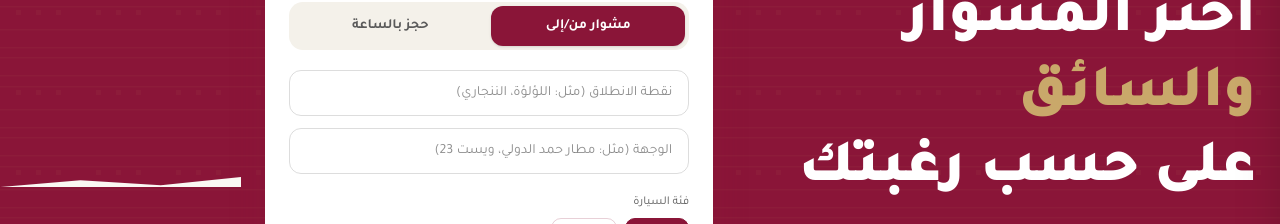
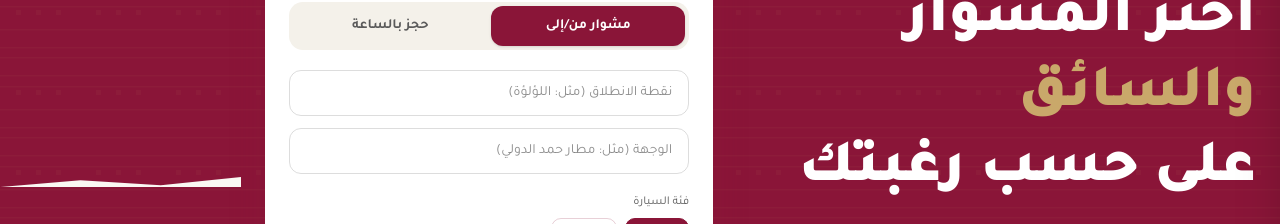
Before and after one commit to RakanQatar/Rakan, a React (Vite) app: page /#/ in a window 1280 px wide. Shown: the part 290-514 px from the top of the page. Built offline with nearby package versions, Linux system fonts and the light colour scheme; no server answers.

Commit message:
fix: Phase 7b — TypeScript cleanup (vite-env.d.ts, Button, Calculator, ContactPage)

```diff
--- a/src/components/calculator/PriceCalculator.tsx
+++ b/src/components/calculator/PriceCalculator.tsx
@@ -11,21 +11,18 @@ import {
 import { useDistanceCalc } from '../../hooks/useDistanceCalc';
 
 export function PriceCalculator() {
-  const [bookingType, setBookingType]         = useState<BookingType>('trip');
-  const [vehicleClass, setVehicleClass]       = useState<VehicleClass>('standard');
-  const [driverPref, setDriverPref]           = useState<DriverPreference>('any');
-  const [origin, setOrigin]                   = useState('');
-  const [destination, setDestination]         = useState('');
-  const [hours, setHours]                     = useState(1);
-  const [manualKm, setManualKm]               = useState<string>('');
-  const [result, setResult]                   = useState<number | null>(null);
-  const [calculated, setCalculated]           = useState(false);
+  const [bookingType, setBookingType]   = useState<BookingType>('trip');
+  const [vehicleClass, setVehicleClass] = useState<VehicleClass>('standard');
+  const [driverPref, setDriverPref]     = useState<DriverPreference>('any');
+  const [origin, setOrigin]             = useState('');
+  const [destination, setDestination]   = useState('');
+  const [hours, setHours]               = useState(1);
+  const [manualKm, setManualKm]         = useState('');
+  const [result, setResult]             = useState<number | null>(null);
+  const [calculated, setCalculated]     = useState(false);
 
   const { distanceKm, loading, error, calculate, reset } = useDistanceCalc();
-
-  const hasApiKey = !!(
-    (import.meta as Record<string, unknown> & { env: Record<string,string> }).env?.VITE_GOOGLE_MAPS_KEY
-  );
+  const hasApiKey = !!import.meta.env.VITE_GOOGLE_MAPS_KEY;
 
   async function handleCalculate() {
     setCalculated(false);
@@ -37,14 +34,9 @@ export function PriceCalculator() {
       return;
     }
 
-    if (hasApiKey) {
-      await calculate(origin, destination);
-    }
+    if (hasApiKey) await calculate(origin, destination);
 
-    const km = hasApiKey
-      ? (distanceKm ?? parseFloat(manualKm))
-      : parseFloat(manualKm);
-
+    const km = hasApiKey ? (distanceKm ?? parseFloat(manualKm)) : parseFloat(manualKm);
     if (!km || isNaN(km) || km <= 0) return;
 
     setResult(calcTripPrice(km, vehicleClass));
@@ -60,56 +52,47 @@ export function PriceCalculator() {
     reset();
   }
 
-  const tab = 'flex-1 py-2.5 text-sm font-bold rounded-[12px] transition-all duration-200';
-  const activeTab = 'bg-[#8A1538] text-white shadow-sm';
-  const inactiveTab = 'text-[#5A5A5A] hover:text-[#1C1C1C]';
-
-  const chip = 'px-4 py-2 rounded-[10px] text-sm font-medium border transition-all duration-150 cursor-pointer';
-  const activeChip = 'bg-[#8A1538] border-[#8A1538] text-white';
+  const tab          = 'flex-1 py-2.5 text-sm font-bold rounded-[12px] transition-all duration-200';
+  const activeTab    = 'bg-[#8A1538] text-white shadow-sm';
+  const inactiveTab  = 'text-[#5A5A5A] hover:text-[#1C1C1C]';
+  const chip         = 'px-4 py-2 rounded-[10px] text-sm font-medium border transition-all duration-150 cursor-pointer';
+  const activeChip   = 'bg-[#8A1538] border-[#8A1538] text-white';
   const inactiveChip = 'border-[rgba(138,21,56,0.2)] text-[#5A5A5A] hover:border-[#8A1538] hover:text-[#8A1538]';
 
   return (
     <div className="bg-white rounded-[24px] shadow-[0_8px_40px_rgba(138,21,56,0.12)] p-6 w-full max-w-md">
       <h3 className="text-lg font-black text-[#1C1C1C] mb-5">احسب سعر رحلتك</h3>
 
-      {/* Booking type tabs */}
+      {/* Booking type */}
       <div className="flex gap-1 bg-[#F4F1EA] p-1 rounded-[14px] mb-5">
-        <button onClick={() => setBookingType('trip')}   className={clsx(tab, bookingType === 'trip'   ? activeTab : inactiveTab)}>مشوار من/إلى</button>
-        <button onClick={() => setBookingType('hourly')} className={clsx(tab, bookingType === 'hourly' ? activeTab : inactiveTab)}>حجز بالساعة</button>
+        {(['trip', 'hourly'] as const).map(t => (
+          <button key={t} onClick={() => setBookingType(t)}
+            className={clsx(tab, bookingType === t ? activeTab : inactiveTab)}>
+            {t === 'trip' ? 'مشوار من/إلى' : 'حجز بالساعة'}
+          </button>
+        ))}
       </div>
 
       {bookingType === 'trip' ? (
         <div className="space-y-3 mb-5">
           {hasApiKey ? (
             <>
-              <input
-                type="text"
-                placeholder="نقطة الانطلاق (مثل: اللؤلؤة، الننجاري)"
-                value={origin}
-                onChange={e => setOrigin(e.target.value)}
-                className="w-full border border-[rgba(28,28,28,0.15)] rounded-[12px] px-4 py-3 text-sm focus:outline-none focus:border-[#8A1538] transition-colors"
-              />
-              <input
-                type="text"
-                placeholder="الوجهة (مثل: مطار حمد الدولي، ويست 23)"
-                value={destination}
-                onChange={e => setDestination(e.target.value)}
-                className="w-full border border-[rgba(28,28,28,0.15)] rounded-[12px] px-4 py-3 text-sm focus:outline-none focus:border-[#8A1538] transition-colors"
-              />
+              <input type="text" placeholder="نقطة الانطلاق (مثل: اللؤلؤة)"
+                value={origin} onChange={e => setOrigin(e.target.value)}
+                className="w-full border border-[rgba(28,28,28,0.15)] rounded-[12px] px-4 py-3 text-sm focus:outline-none focus:border-[#8A1538] transition-colors" />
+              <input type="text" placeholder="الوجهة (مثل: مطار حمد الدولي)"
+                value={destination} onChange={e => setDestination(e.target.value)}
+                className="w-full border border-[rgba(28,28,28,0.15)] rounded-[12px] px-4 py-3 text-sm focus:outline-none focus:border-[#8A1538] transition-colors" />
             </>
           ) : (
             <div>
               <label className="block text-xs text-[#5A5A5A] mb-1.5">المسافة بالكيلومتر</label>
-              <input
-                type="number"
-                placeholder="مثل: 12"
-                min="1"
-                max="200"
-                value={manualKm}
-                onChange={e => setManualKm(e.target.value)}
-                className="w-full border border-[rgba(28,28,28,0.15)] rounded-[12px] px-4 py-3 text-sm focus:outline-none focus:border-[#8A1538] transition-colors"
-              />
-              <p className="text-[11px] text-[#5A5A5A] mt-1.5">ℹ️ أدخل المسافة يدوياً. لتفعيل الحساب التلقائي أضف VITE_GOOGLE_MAPS_KEY.</p>
+              <input type="number" placeholder="مثل: 12" min="1" max="200"
+                value={manualKm} onChange={e => setManualKm(e.target.value)}
+                className="w-full border border-[rgba(28,28,28,0.15)] rounded-[12px] px-4 py-3 text-sm focus:outline-none focus:border-[#8A1538] transition-colors" />
+              <p className="text-[11px] text-[#5A5A5A] mt-1.5">
+                ℹ️ أدخل المسافة يدوياً. لتفعيل الحساب التلقائي أضف VITE_GOOGLE_MAPS_KEY.
+              </p>
             </div>
           )}
           {error && <p className="text-xs text-red-600">{error}</p>}
@@ -118,9 +101,11 @@ export function PriceCalculator() {
         <div className="mb-5">
           <label className="block text-xs text-[#5A5A5A] mb-1.5">عدد الساعات</label>
           <div className="flex items-center gap-3">
-            <button onClick={() => setHours(h => Math.max(1, h - 1))} className="w-9 h-9 rounded-full border border-[rgba(138,21,56,0.3)] text-[#8A1538] font-bold hover:bg-[#8A1538]/8 transition-colors">−</button>
+            <button onClick={() => setHours(h => Math.max(1, h - 1))}
+              className="w-9 h-9 rounded-full border border-[rgba(138,21,56,0.3)] text-[#8A1538] font-bold hover:bg-[#8A1538]/8 transition-colors">−</button>
             <span className="text-2xl font-black text-[#1C1C1C] w-8 text-center">{hours}</span>
-            <button onClick={() => setHours(h => Math.min(12, h + 1))} className="w-9 h-9 rounded-full border border-[rgba(138,21,56,0.3)] text-[#8A1538] font-bold hover:bg-[#8A1538]/8 transition-colors">+</button>
+            <button onClick={() => setHours(h => Math.min(12, h + 1))}
+              className="w-9 h-9 rounded-full border border-[rgba(138,21,56,0.3)] text-[#8A1538] font-bold hover:bg-[#8A1538]/8 transition-colors">+</button>
           </div>
         </div>
       )}
@@ -129,8 +114,11 @@ export function PriceCalculator() {
       <div className="mb-4">
         <label className="block text-xs text-[#5A5A5A] mb-2">فئة السيارة</label>
         <div className="flex gap-2">
-          {([['standard', 'عادية'], ['luxury', 'فاخرة']] as const).map(([val, label]) => (
-            <button key={val} onClick={() => setVehicleClass(val)} className={clsx(chip, vehicleClass === val ? activeChip : inactiveChip)}>{label}</button>
+          {(['standard', 'luxury'] as const).map(v => (
+            <button key={v} onClick={() => setVehicleClass(v)}
+              className={clsx(chip, vehicleClass === v ? activeChip : inactiveChip)}>
+              {v === 'standard' ? 'عادية' : 'فاخرة'}
+            </button>
           ))}
         </div>
       </div>
@@ -139,19 +127,16 @@ export function PriceCalculator() {
       <div className="mb-6">
         <label className="block text-xs text-[#5A5A5A] mb-2">تفضيل السائق</label>
         <div className="flex gap-2 flex-wrap">
-          {([['any', 'لا يهم'], ['male', 'ذكر'], ['female', 'أنثى']] as const).map(([val, label]) => (
-            <button key={val} onClick={() => setDriverPref(val)} className={clsx(chip, driverPref === val ? activeChip : inactiveChip)}>{label}</button>
+          {([['any', 'لا يهم'], ['male', 'ذكر'], ['female', 'أنثى']] as [DriverPreference, string][]).map(([v, label]) => (
+            <button key={v} onClick={() => setDriverPref(v)}
+              className={clsx(chip, driverPref === v ? activeChip : inactiveChip)}>{label}</button>
           ))}
         </div>
       </div>
 
-      {/* Calculate button */}
       {!calculated ? (
-        <button
-          onClick={handleCalculate}
-          disabled={loading || (bookingType === 'trip' && !hasApiKey && !manualKm)}
-          className="w-full bg-[#8A1538] text-white font-bold py-3.5 rounded-[14px] shadow-[0_4px_16px_rgba(138,21,56,0.30)] hover:bg-[#6b1029] disabled:opacity-50 disabled:cursor-not-allowed transition-all"
-        >
+        <button onClick={handleCalculate} disabled={loading || (bookingType === 'trip' && !hasApiKey && !manualKm)}
+          className="w-full bg-[#8A1538] text-white font-bold py-3.5 rounded-[14px] shadow-[0_4px_16px_rgba(138,21,56,0.30)] hover:bg-[#6b1029] disabled:opacity-50 disabled:cursor-not-allowed transition-all">
           {loading ? 'جاري الحساب…' : 'احسب السعر'}
         </button>
       ) : (
@@ -162,15 +147,13 @@ export function PriceCalculator() {
           </p>
           <p className="text-[11px] text-[#8A1538] font-bold mt-1">سعر ثابت ومضمون</p>
           <div className="mt-4 flex flex-col gap-2">
-            <a
-              href="https://play.google.com"
-              target="_blank"
-              rel="noopener noreferrer"
-              className="w-full bg-[#8A1538] text-white font-bold py-3 rounded-[12px] hover:bg-[#6b1029] transition-colors text-sm"
-            >
+            <a href="https://play.google.com" target="_blank" rel="noopener noreferrer"
+              className="w-full bg-[#8A1538] text-white font-bold py-3 rounded-[12px] hover:bg-[#6b1029] transition-colors text-sm">
               احجز عبر التطبيق
             </a>
-            <button onClick={handleReset} className="text-xs text-[#5A5A5A] hover:text-[#8A1538] transition-colors">← حساب جديد</button>
+            <button onClick={handleReset} className="text-xs text-[#5A5A5A] hover:text-[#8A1538] transition-colors">
+              ← حساب جديد
+            </button>
           </div>
           <p className="text-[10px] text-[#5A5A5A] mt-3">• السعر تقديري وقد يختلف حسب الظروف</p>
         </div>
--- a/src/components/ui/Button.tsx
+++ b/src/components/ui/Button.tsx
@@ -4,16 +4,10 @@ import { clsx } from 'clsx';
 type Variant = 'primary' | 'ghost' | 'outline' | 'gold';
 type Size    = 'sm' | 'md' | 'lg';
 
-interface ButtonProps extends ButtonHTMLAttributes<HTMLButtonElement> {
-  variant?: Variant;
-  size?: Size;
-  as?: 'button';
-}
-interface AnchorProps extends AnchorHTMLAttributes<HTMLAnchorElement> {
-  variant?: Variant;
-  size?: Size;
-  as: 'a';
-}
+interface BaseProps { variant?: Variant; size?: Size; }
+
+type ButtonProps = BaseProps & ButtonHTMLAttributes<HTMLButtonElement> & { as?: 'button' };
+type AnchorProps = BaseProps & AnchorHTMLAttributes<HTMLAnchorElement> & { as: 'a' };
 type Props = ButtonProps | AnchorProps;
 
 const variantClass: Record<Variant, string> = {
@@ -22,21 +16,21 @@ const variantClass: Record<Variant, string> = {
   outline: 'border border-[#8A1538] text-[#8A1538] bg-transparent hover:bg-[#8A1538] hover:text-white',
   gold:    'bg-[#C9A86A] text-white shadow-[0_4px_16px_rgba(201,168,106,0.35)] hover:bg-[#b8944d] active:scale-[0.98]',
 };
-
 const sizeClass: Record<Size, string> = {
   sm: 'px-4 py-2 text-sm',
   md: 'px-6 py-3 text-base',
   lg: 'px-8 py-4 text-lg',
 };
-
 const base = 'inline-flex items-center justify-center gap-2 font-bold rounded-[16px] transition-all duration-200 focus-visible:outline-[#8A1538] select-none';
 
-export function Button({ variant = 'primary', size = 'md', as, ...props }: Props) {
-  const cls = clsx(base, variantClass[variant], sizeClass[size], (props as ButtonProps).className);
-  if (as === 'a') {
-    const { className: _, ...rest } = props as AnchorProps;
-    return <a className={cls} {...rest} />;
+export function Button(props: Props) {
+  const { variant = 'primary', size = 'md' } = props;
+  const cls = clsx(base, variantClass[variant], sizeClass[size]);
+
+  if (props.as === 'a') {
+    const { as: _a, variant: _v, size: _s, className, ...rest } = props as AnchorProps;
+    return <a className={clsx(cls, className)} {...rest} />;
   }
-  const { className: _, ...rest } = props as ButtonProps;
-  return <button className={cls} {...rest} />;
+  const { as: _a, variant: _v, size: _s, className, ...rest } = props as ButtonProps;
+  return <button className={clsx(cls, className)} {...rest} />;
 }
```
Also changed, not shown: src/hooks/useDistanceCalc.ts (+8 -10 lines), src/pages/ContactPage.tsx (+27 -22 lines), src/vite-env.d.ts (added, +9 -0 lines).
